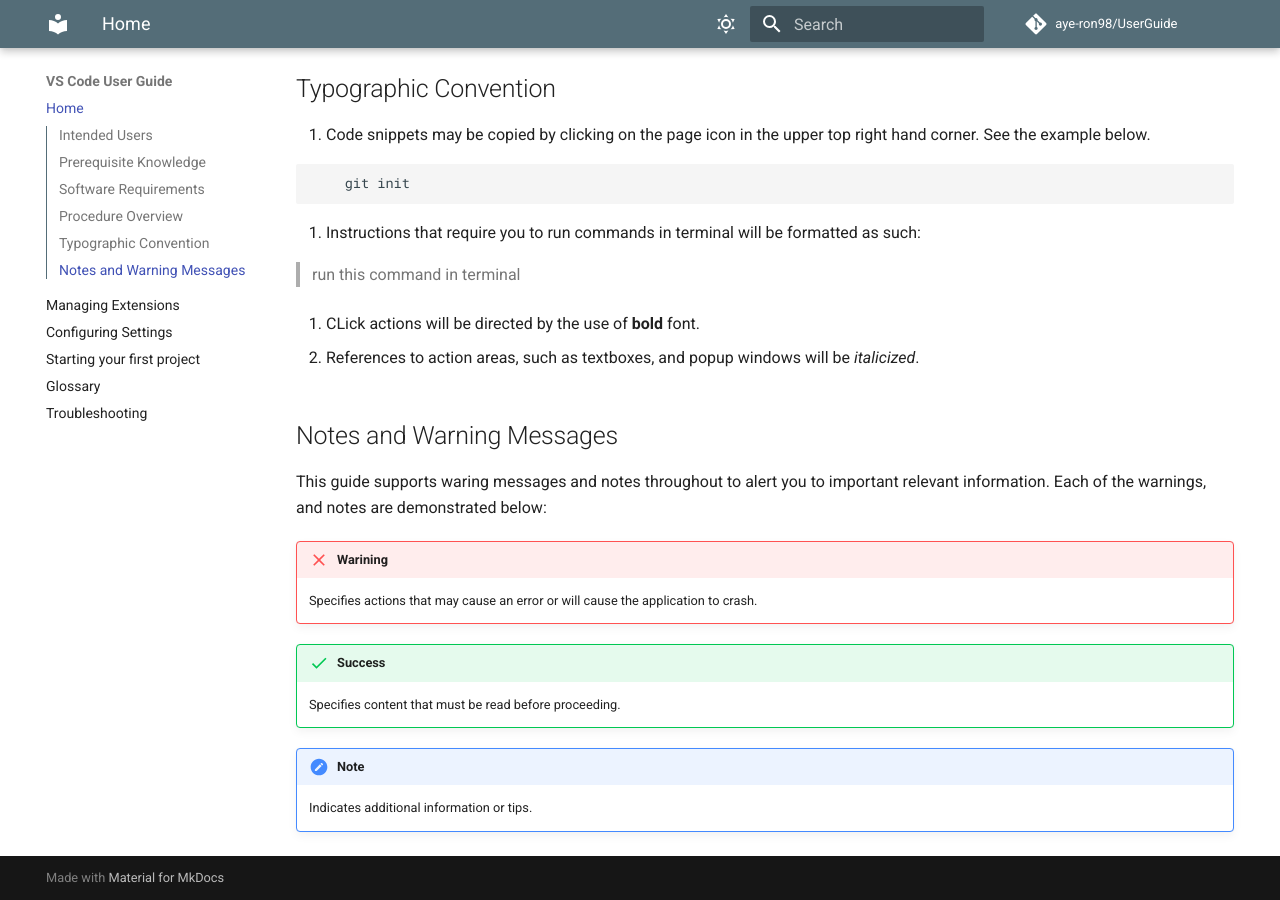
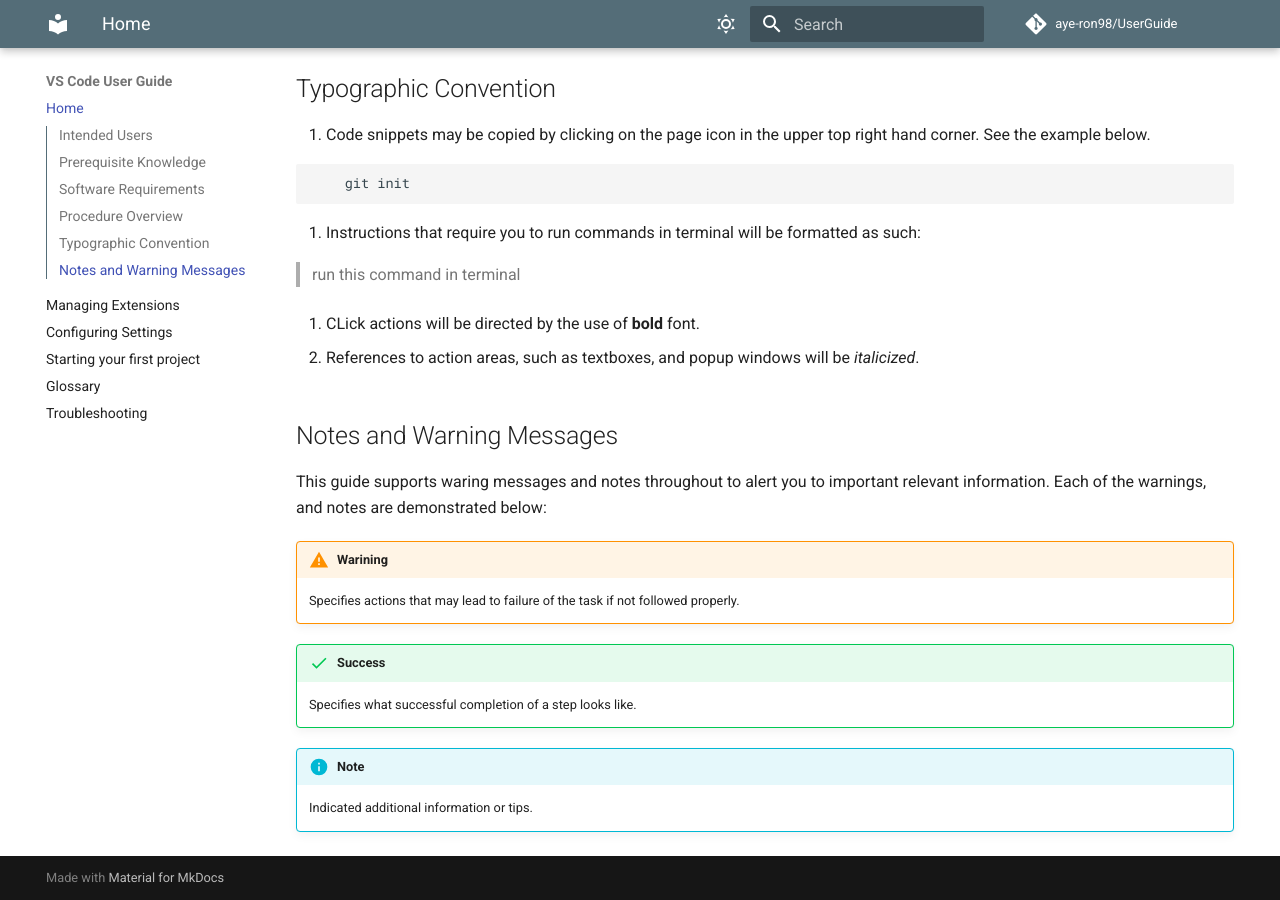
Before and after one commit to aye-ron98/UserGuide, an MkDocs documentation site: the page built from docs/index.md, in a window 1280 px wide and 900 px high, scrolled down 925 px. Built offline with MkDocs 1.6.1 and Material for MkDocs 9.7.7, drawn with Linux system fonts in a browser that asks for light colours; comment, search, counter and statistics services are not loaded.

Commit message:
update index warnings

```diff
--- a/docs/index.md
+++ b/docs/index.md
@@ -48,11 +48,11 @@ The main sections of this document are summarized below:
 
 This guide supports waring messages and notes throughout to alert you to important relevant information. Each of the warnings, and notes are demonstrated below:
 
-!!! Failure "Warining"
-    Specifies actions that may cause an error or will cause the application to crash.
+!!! Warning "Warining"
+    Specifies actions that may lead to failure of the task if not followed properly.
 
 !!! Success "Success"
-    Specifies content that must be read before proceeding.
+    Specifies what successful completion of a step looks like.
 
-!!! Note "Note"
-    Indicates additional information or tips.
+!!! Info "Note"
+    Indicated additional information or tips.
```
